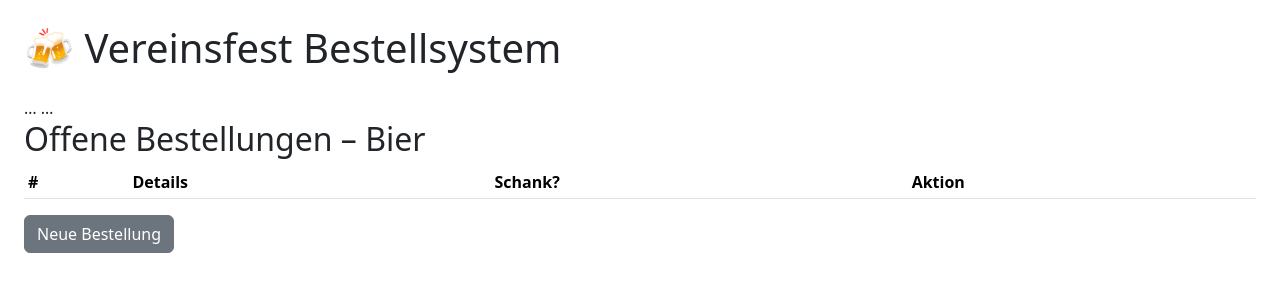
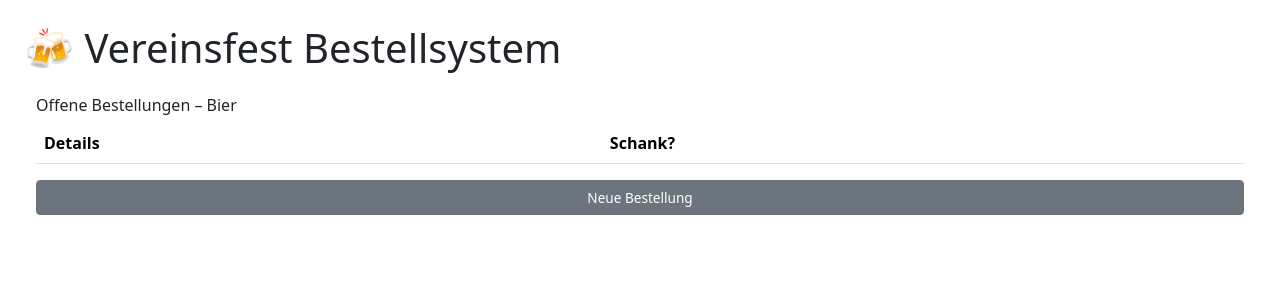
Before and after one commit to lwilfert/Fest_2, a Flask app: page /orders/Bier in a window 1280 px wide. Shown: the top 300 px of the page. Run offline with Flask 3, Linux system fonts and the light colour scheme; lists and menus that the app fills with data are empty.

Commit message:
working now - maybe dashboard update

```diff
--- a/templates/waiter_orders.html
+++ b/templates/waiter_orders.html
@@ -1,36 +1,41 @@
 {% extends "layout.html" %}
 {% block content %}
 <head>
-  …
+  <!-- Viewport for mobile -->
+  <meta name="viewport" content="width=device-width, initial-scale=1, shrink-to-fit=no">
   <!-- alle 10 Sekunden die Seite neu laden -->
   <meta http-equiv="refresh" content="10">
-  …
+  <style>
+    /* Angepasste Schrift für Mobilgeräte */
+    .fs-sm { font-size: 1rem; }
+    .btn-sm { padding: 0.4rem 0.6rem; font-size: 0.85rem; }
+  </style>
 </head>
-<h2>Offene Bestellungen – {{ waiter }}</h2>
-<table class="table table-sm">
-  <thead><tr><th>#</th><th>Details</th><th>Schank?</th><th>Aktion</th></tr></thead>
-  <tbody>
+<div class="container-fluid">
+  <h2 class="fs-sm mb-2">Offene Bestellungen – {{ waiter }}</h2>
+  <div class="table-responsive">
+    <table class="table mb-0">
+      <thead class="fs-sm"><tr><th>Details</th><th>Schank?</th></tr></thead>
+      <tbody class="fs-sm">
         {% for o in orders if not o.bedienung_done %}
           <tr>
-        <td>{{o.id}}</td>
             <td>
               {% for it in o.items %}
-            {{it.qty}}× {{it.drink.name}} {{it.drink.size_ml}}ml<br>
+                {{ it.qty }}× {{ it.drink.name }} {{ it.drink.size_ml }}ml&nbsp;({{ '%.2f'|format(it.drink.price) }} €)<br>
               {% endfor %}
-         <strong>Summe:</strong> {{ '%.2f'|format(o.total) }} €
-        </td>
-        <td>{{ '✔️' if o.schankwagen_done else '⏳' }}</td>
-        <td>
+              <div class="mt-1"><strong>Summe:</strong> {{ '%.2f'|format(o.total) }} €</div>
               {% if o.schankwagen_done %}
-            <form method="post" action="{{url_for('waiter_close', order_id=o.id)}}">
-              <button class="btn btn-success btn-sm">Abgerechnet</button>
+                <form method="post" action="{{ url_for('waiter_close', order_id=o.id) }}" class="mt-2">
+                  <button class="btn btn-success btn-sm d-block w-100">Abgerechnet</button>
                 </form>
-          {% else %}—
               {% endif %}
             </td>
+            <td class="align-middle text-center">{{ '✔️' if o.schankwagen_done else '⏳' }}</td>
           </tr>
         {% endfor %}
       </tbody>
     </table>
-<a class="btn btn-secondary" href="{{url_for('order')}}">Neue Bestellung</a>
+  </div>
+  <a class="btn btn-secondary btn-sm mt-3 d-block w-100" href="{{ url_for('order') }}">Neue Bestellung</a>
+</div>
 {% endblock %}
```
Also changed, not shown: instance/fest.db. Lines whose indentation alone changed are shown as unchanged.
